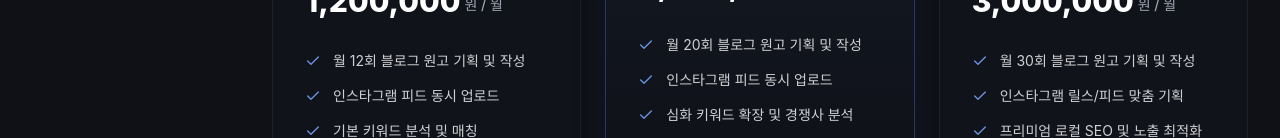
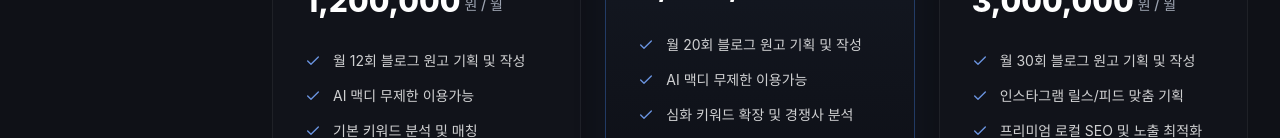
Before and after one commit to makethiswon-gif/macdee, a Next.js app: page /makethisone/subscribe in a window 1280 px wide. Shown: the part 814-952 px from the top of the page. Built offline with nearby package versions, Linux system fonts and the light colour scheme; no server answers.

Commit message:
fix: Replace instagram feed upload with AI macdee unlimited usage

```diff
--- a/app/(dashboard)/makethisone/subscribe/page.tsx
+++ b/app/(dashboard)/makethisone/subscribe/page.tsx
@@ -15,7 +15,7 @@ const PRICING_PLANS = [
         price: 1200000,
         features: [
             "월 12회 블로그 원고 기획 및 작성",
-            "인스타그램 피드 동시 업로드",
+            "AI 맥디 무제한 이용가능",
             "기본 키워드 분석 및 매칭",
             "월간 성과 리포트 제공",
             "전담 매니저 배정"
@@ -29,7 +29,7 @@ const PRICING_PLANS = [
         price: 2000000,
         features: [
             "월 20회 블로그 원고 기획 및 작성",
-            "인스타그램 피드 동시 업로드",
+            "AI 맥디 무제한 이용가능",
             "심화 키워드 확장 및 경쟁사 분석",
             "블로그 스킨 및 프로필 디자인 1회",
             "월간 성과 리포트 및 화상 미팅",
```
